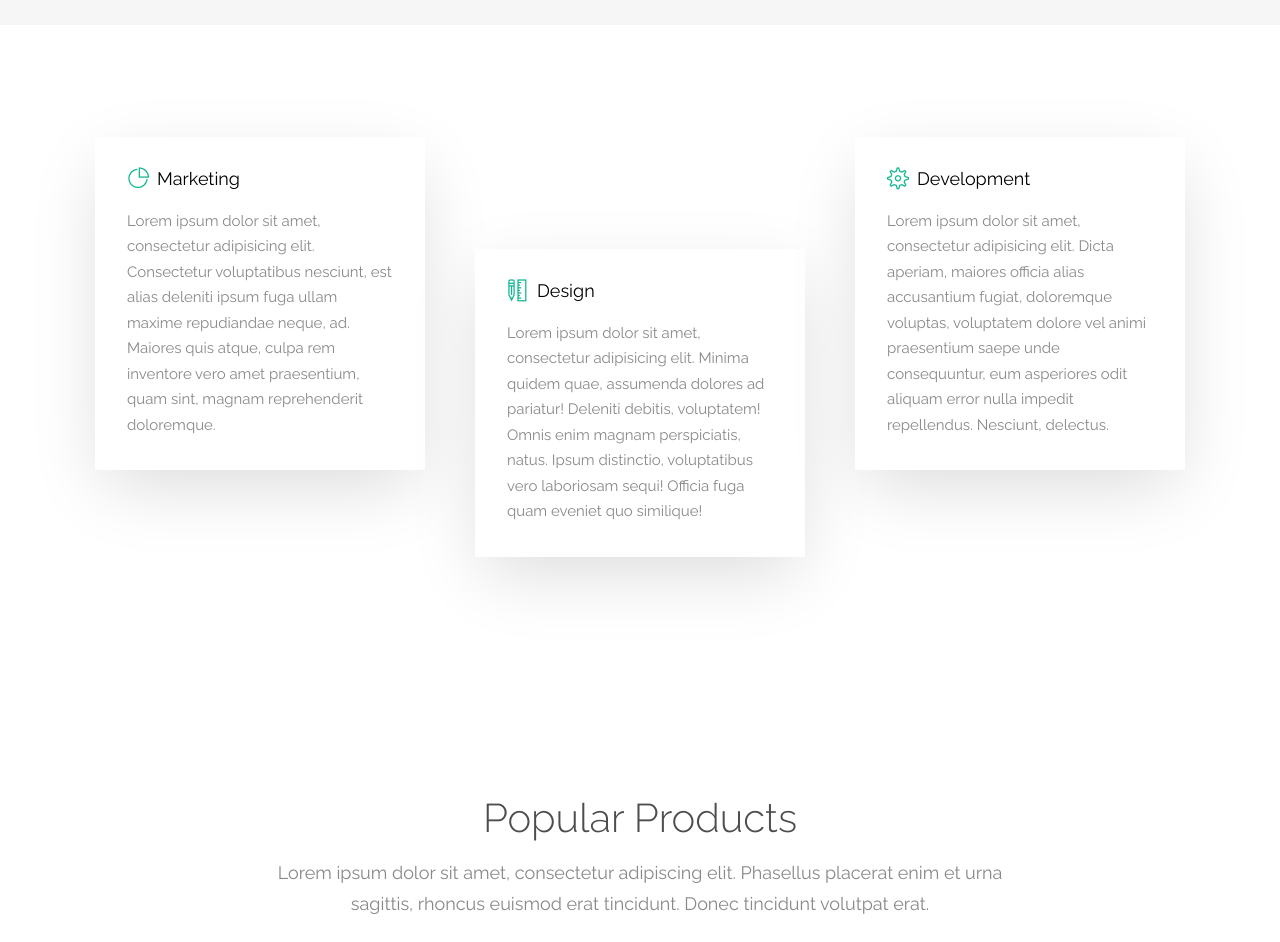
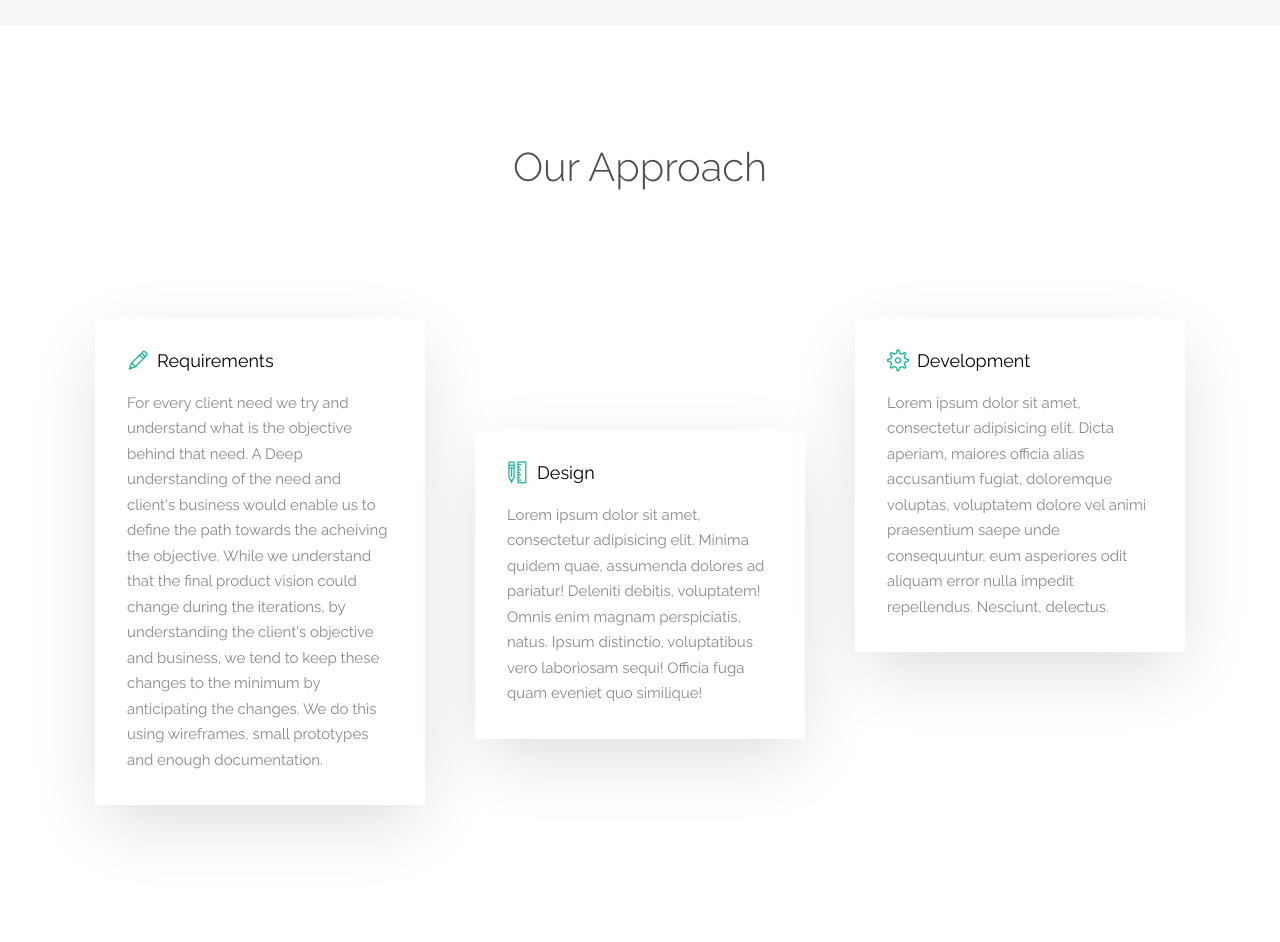
Before and after one commit to premeya/premeya.github.io, a plain HTML site: page index.html in a window 1280 px wide. Shown: the part 1060-2002 px from the top of the page. Drawn offline with Linux system fonts and the light colour scheme; files whose address does not match are found by name.

Commit message:
Requirements section modification

```diff
--- a/index.html
+++ b/index.html
@@ -127,18 +127,16 @@
 
 		<div class="gtco-services gtco-section">
 			<div class="gtco-container">
-				<!-- div class="row row-pb-sm">
+				<div class="row row-pb-sm">
 					<div class="col-md-8 col-md-offset-2 gtco-heading text-center">
-						<h2>Make your life simpler.</h2>
-						<p>Lorem ipsum dolor sit amet, consectetur adipiscing elit. Phasellus placerat enim et urna sagittis, rhoncus euismod erat tincidunt. Donec tincidunt volutpat erat.</p>
-						<p><a href="https://vimeo.com/channels/staffpicks/93951774" class="btn btn-special popup-vimeo">Watch The Video</a></p>
+						<h2>Our Approach</h2>
 					</div>
-				</div -->
+				</div>
 				<div class="row row-pb-md">
 					<div class="col-md-4 col-sm-4 service-wrap">
 						<div class="service">
-							<h3><i class="ti-pie-chart"></i> Marketing</h3>
-							<p>Lorem ipsum dolor sit amet, consectetur adipisicing elit. Consectetur voluptatibus nesciunt, est alias deleniti ipsum fuga ullam maxime repudiandae neque, ad. Maiores quis atque, culpa rem inventore vero amet praesentium, quam sint, magnam reprehenderit doloremque.</p>
+							<h3><i class="ti-pencil"></i> Requirements</h3>
+							<p>For every client need we try and understand what is the objective behind that need. A Deep understanding of the need and client's business would enable us to define the path towards the acheiving the objective. While we understand that the final product vision could change during the iterations, by understanding the client's objective and business, we tend to keep these changes to the minimum by anticipating the changes. We do this using wireframes, small prototypes and enough documentation.</p>
 						</div>
 					</div>
 					<div class="col-md-4 col-sm-4 service-wrap">
```
